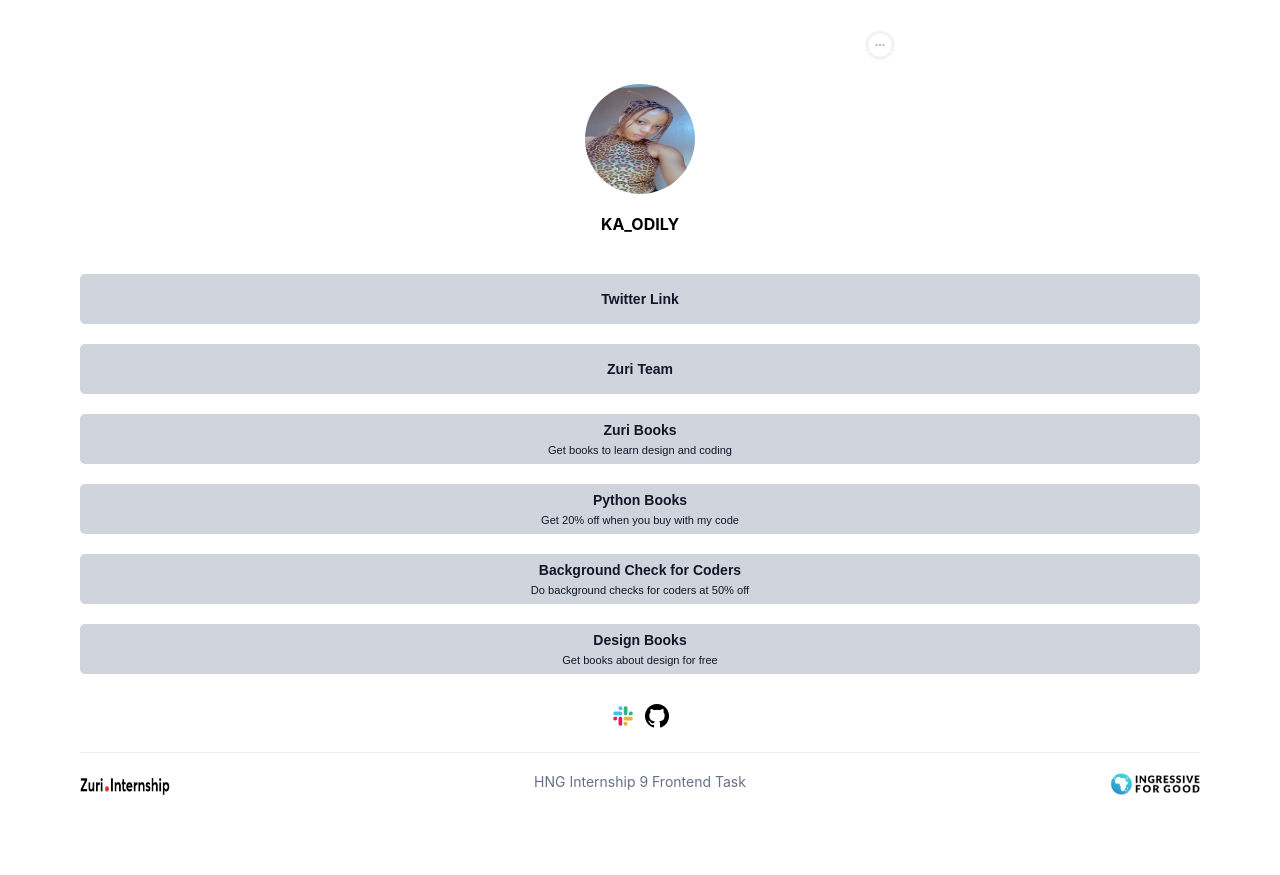
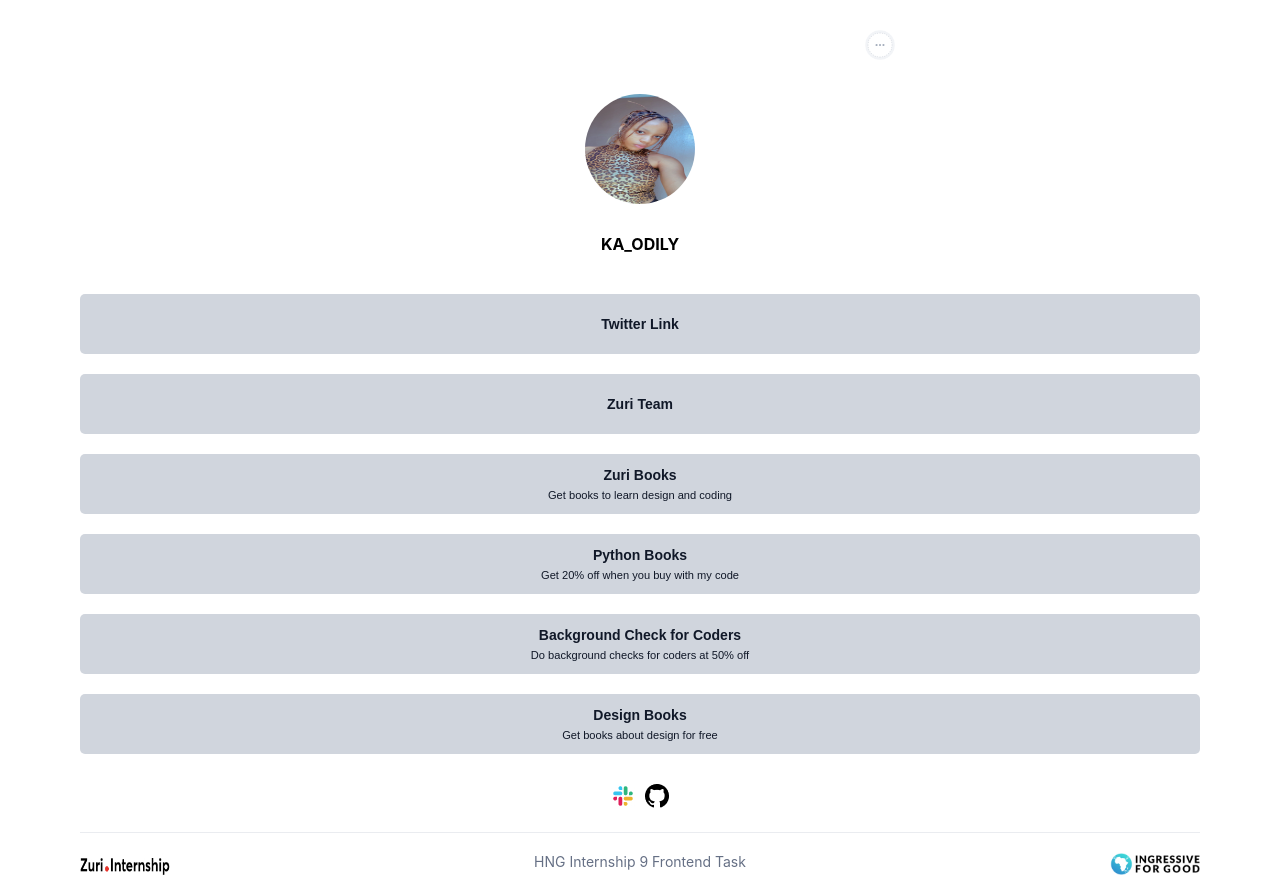
Before and after one commit to Kaodily/Task-1, a React (Create React App) app: page / in a window 1280 px wide. Before the commit the page ends 800 px from the top, so only its background shows below. Built offline with nearby package versions, Linux system fonts and the light colour scheme.

Commit message:
updating app

```diff
--- a/src/index.css
+++ b/src/index.css
@@ -22,7 +22,7 @@ margin-bottom: 20px;
   width: 90px;
   height: 90px;
   border-radius: 50%;
-  margin: 20px auto;
+  margin: 30px auto;
   position: relative;
 
 }
@@ -38,6 +38,7 @@ margin-bottom: 20px;
   width: 90px;
   height: 90px;
   border-radius: 50%;
+  fill: #fff;
 }
 
 .header .input{
@@ -80,7 +81,7 @@ opacity: 0;
   opacity: 1;
 }
 .upload_image{
-margin-top: 40px;
+margin-top: 55px;
 
 }
 .link_buttons{
@@ -152,4 +153,14 @@ justify-content: space-between;
   height: 110px;
 
 }
+.upload_image{
+  margin-top: 65px;
+
+  }
+  .link_buttons{
+    height:60px;
+
+
+
+  }
 }
```
Also changed, not shown: public/assets/camera.png.
